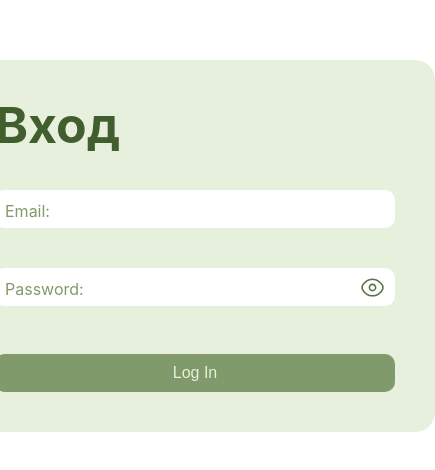
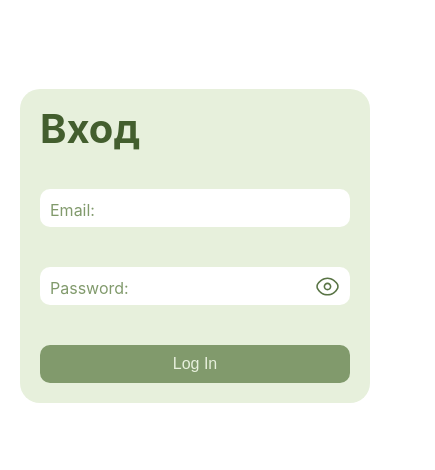
Before and after one commit to Ladafom/login_Y_LAB, a React (Vite) app: page /login in a window 390 px wide. Shown: the part 176-646 px from the top of the page, 435 px wide, since content can reach past the window. Built offline with nearby package versions, Linux system fonts and the light colour scheme.

Commit message:
style: add adaptive

```diff
--- a/src/assets/styles/index.css
+++ b/src/assets/styles/index.css
@@ -58,3 +58,12 @@ input:-webkit-autofill,
 input:-webkit-autofill:focus {
   transition: background-color 0s 600000s, color 0s 600000s !important;
 }
+
+@media (max-width:480px) {
+  h1 {
+    font-size: 40px;
+  }
+  p {
+    font-size: 14px;
+  }
+}
--- a/src/pages/Login/login.css
+++ b/src/pages/Login/login.css
@@ -6,15 +6,16 @@
   gap: 40px;
 
   padding: 40px;
+  margin: 40px;
 
   border-radius: 20px;
   background-color: var(--light-green);
 }
 
 .login__input {
-  width: 400px;
-  padding: 10px 10px 10px 100px;
-
+  width: 100%;
+  min-width: 400px;
+  padding: 10px 40px 10px 100px;
 
   border-radius: 10px;
   border: none;
@@ -69,3 +70,32 @@
 
   cursor: pointer;
 }
+
+@media (max-width: 700px) {
+  .login__input{
+    min-width: 300px;
+  }
+}
+@media (max-width: 480px) {
+  .login{
+    padding: 20px;
+    margin: 20px;
+  }
+  .login__btn {
+    margin-top: 0;
+  }
+}
+@media (max-width: 380px) {
+  .login__input{
+    min-width: 250px;
+    padding: 10px 40px 10px 80px;
+    font-size: 14px;
+  }
+  .login__email > label, .login__password > label {
+    font-size: 14px;
+  }
+  .login__show-password{
+    transform: scale(0.85);
+    padding: 6px 0;
+  }
+}
--- a/src/utils/errorMessages.js
+++ b/src/utils/errorMessages.js
@@ -1,5 +1,5 @@
 export const errorMessages = {
   patternMismatch: 'Введен неверный формат почты',
-  tooShort: 'Пароль должен содержать минимум 7 символов',
+  tooShort: 'Mинимум 7 символов',
   valueMissing: 'Поле обязательно для заполнения'
 }
```
